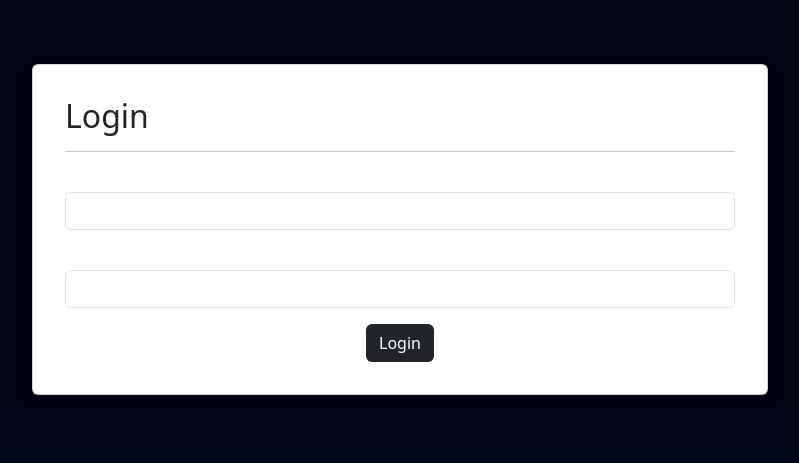
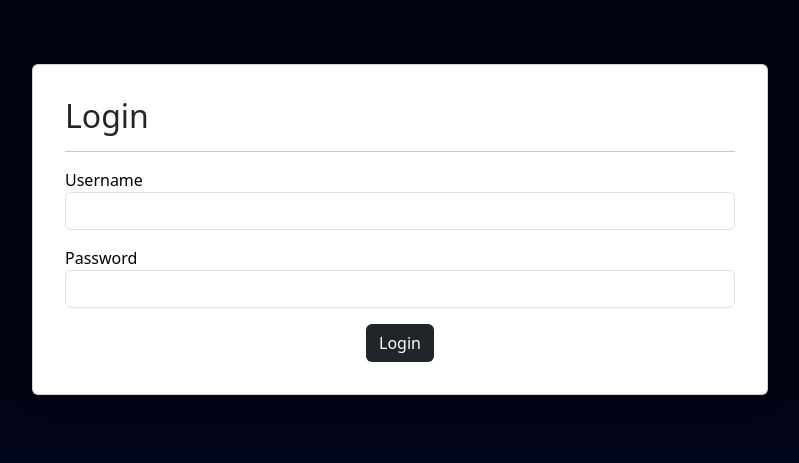
Before and after one commit to aidendowling/GTMoviesApp, a Django app: page /accounts/login/ in a window 1280 px wide. Shown: the part 104-567 px from the top of the page, without its empty margins (240-1039 px from the left). Run offline with Django 5.2, Linux system fonts and the light colour scheme; some libraries are stand-ins or nearby versions; some web fonts are replaced.

Commit message:
Fixed css with the login page where text was not showing properly

```diff
--- a/accounts/templates/accounts/login.html
+++ b/accounts/templates/accounts/login.html
@@ -16,14 +16,14 @@
             <form method="POST">
               {% csrf_token %}
               <p>
-                <label for="username">Username</label>
+                <label for="username" style="color: black;">Username</label>
                 <input id="username" type="text"
                        name="username" required
                        autocomplete="username"
                        class="form-control">
               </p>
               <p>
-                <label for="password">Password</label>
+                <label for="password" style="color: black;">Password</label>
                 <input id="password" type="password"
                        name="password" required
                        autocomplete="current-password"
```
